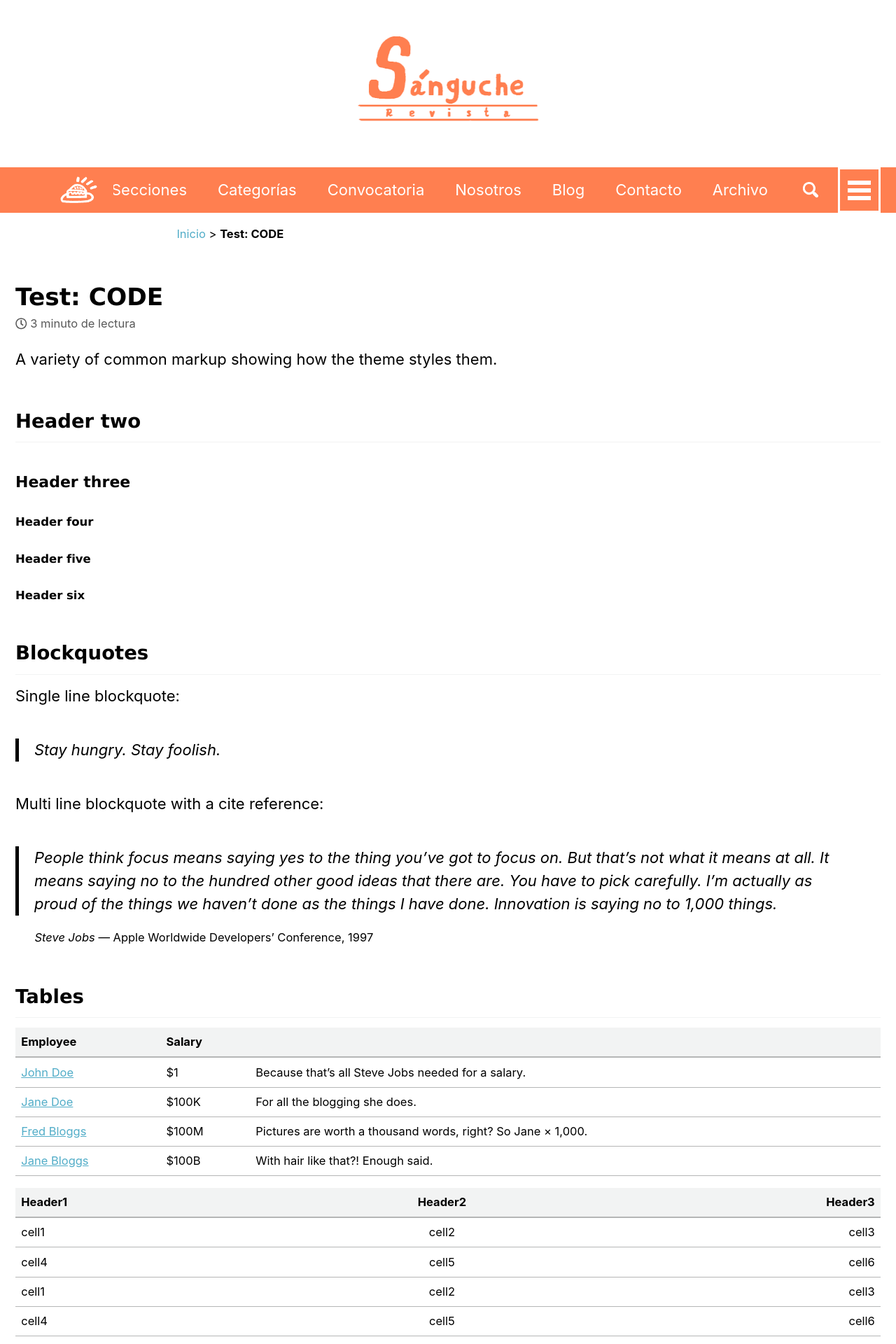
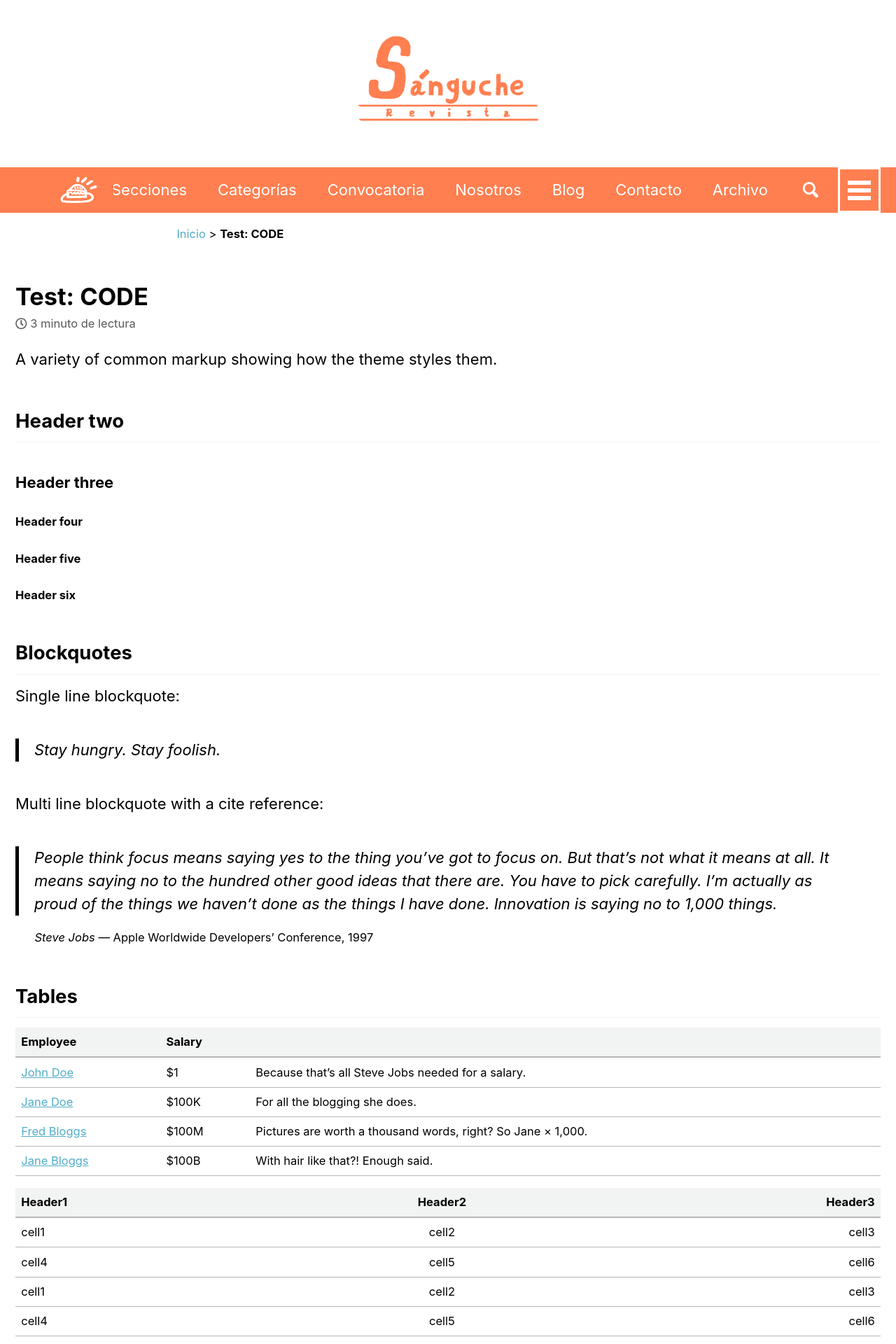
Before and after one commit to sangucherevista/sangucherevista.github.io, a Jekyll site: the page built from _posts/2016-03-29-test-code.md, in a window 1280 px wide. Shown: the top 1920 px of the page at 70% size. Built offline with Jekyll 4.4.1, drawn with Linux system fonts in a browser that asks for light colours; nearby versions of some CDN libraries.

Commit message:
Updated '_sass/minimal-mistakes/_variables.scss' via CloudCannon

```diff
--- a/_sass/minimal-mistakes/_variables.scss
+++ b/_sass/minimal-mistakes/_variables.scss
@@ -21,6 +21,7 @@ $monospace: Monaco, Consolas, "Lucida Console", monospace !default;
 /* sans serif typefaces */
 $sans-serif-narrow: $sans-serif !default;
 $helvetica: Helvetica, "Helvetica Neue", Arial, sans-serif !default;
+$lucida: "Lucida Sans Unicode", "Lucida Grande", sans-serif !default;
 
 /* serif typefaces */
 $georgia: Georgia, serif !default;
@@ -31,7 +32,7 @@ $garamond: Garamond, serif !default;
 
 /* global */
 $global-font-family: $sans-serif !default;
-$header-font-family: "Lucida Grande" !default;
+$header-font-family: $sans-serif !default;
 $caption-font-family: $serif !default;
 
 /* type scale */
```
